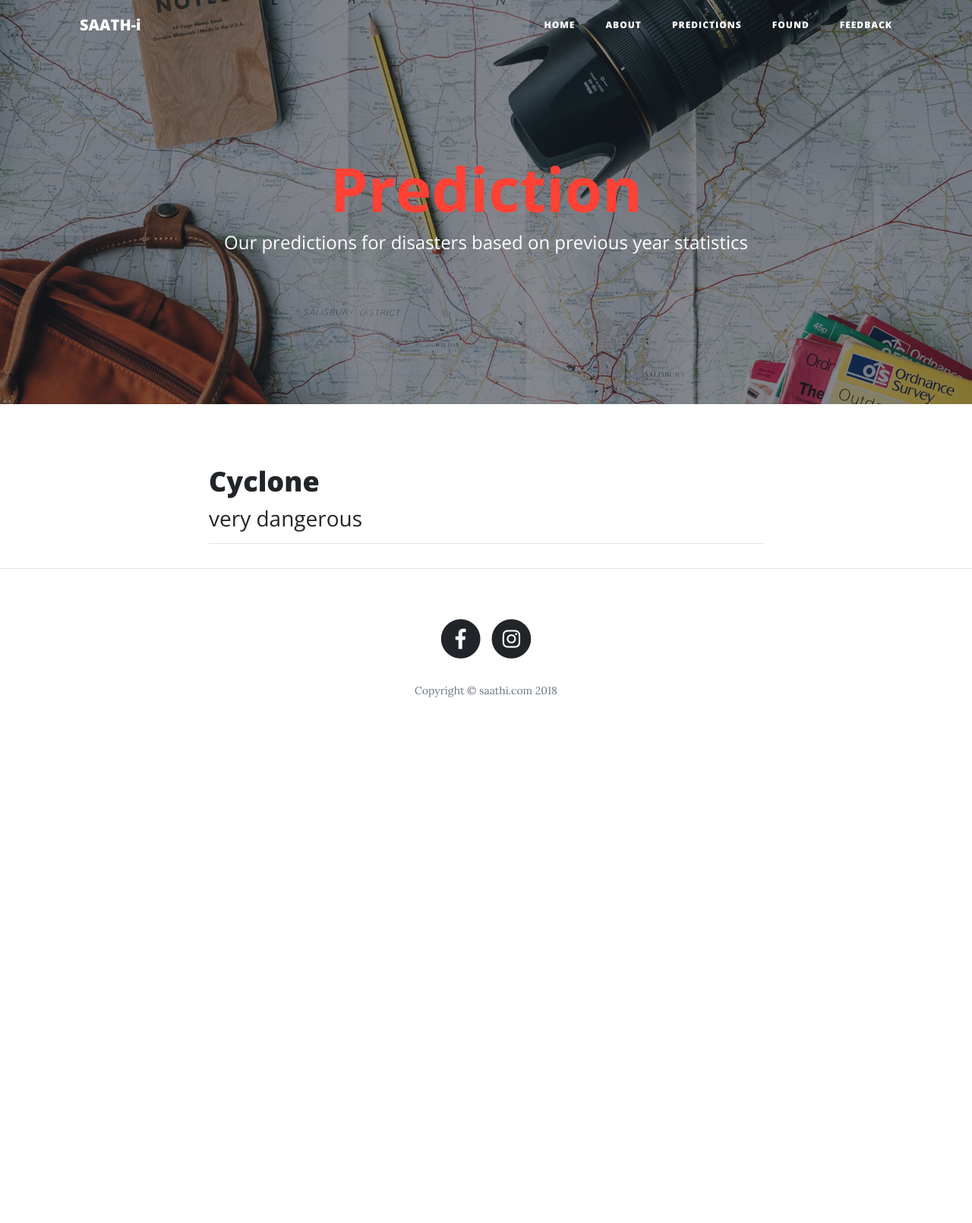
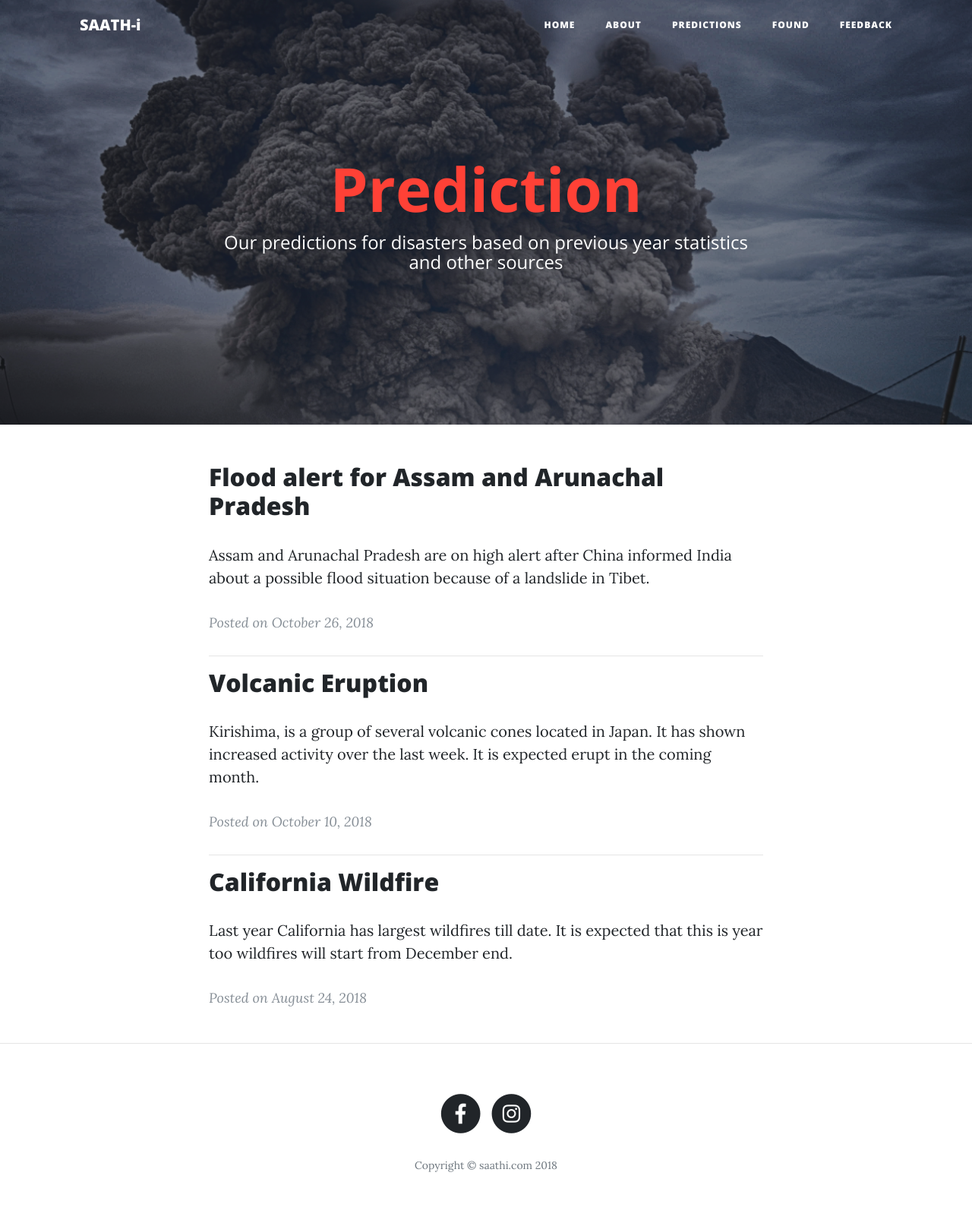
Before and after one commit to y-pankaj/SAATH-i, a Django app: page /predictions/ in a window 1280 px wide. Shown: the whole page at 76% size. Before the commit the page ends 918 px from the top, so only its background shows below. Run offline with Django 3.2, Linux system fonts and the light colour scheme; data comes from the database, SQL or seed files in the repository; some libraries are stand-ins or nearby versions.

Commit message:
front end completed

```diff
--- a/saathi/main/urls.py
+++ b/saathi/main/urls.py
@@ -12,6 +12,7 @@ urlpatterns = [
     path('contact/', views.ContactView, name='contact'),
     path('predictions/', views.PredictionsView, name='predictions'),
     path('found/', views.FoundView, name='found'),
+    path('success/', views.Success, name='success')
 ]
 
 urlpatterns += staticfiles_urlpatterns()
--- a/saathi/main/views.py
+++ b/saathi/main/views.py
@@ -5,6 +5,7 @@ from django.conf import settings
 from django.contrib import messages
 from django.core.mail import send_mail
 from django.views.decorators.csrf import csrf_exempt
+from django.http import HttpResponseRedirect
 import requests
 
 @csrf_exempt
@@ -47,9 +48,9 @@ def ContactView(request):
             post = form.save(commit=False)
 
             # ........Sending the email.......
-            subject = 'Your response'
+            subject = 'Your Feedback'
             from_email = settings.EMAIL_HOST_USER
-            message = 'Thank You for giving us your valuable suggestion.'  # TODO update feedback message to user
+            message = 'Thank You for giving us your valuable suggestion/feedback.'  # TODO update feedback message to user
             to_list = [sender]
             send_mail(subject, message, from_email, to_list, fail_silently=False)
 
@@ -59,7 +60,7 @@ def ContactView(request):
             to_list = [settings.EMAIL_HOST_USER]
             send_mail(subject, message, from_email, to_list, fail_silently=False)
 
-            return redirect('main:contact')
+            return redirect('main:success')
     else:
         form = Feedback()
         template_name = 'contact.html'
@@ -76,8 +77,12 @@ def FoundView(request): # TODO Complete the found.html page Write some thing at
         form = Found(request.POST, request.FILES)
         if form.is_valid():
             form.save()
-            return redirect('main:home')
+            return HttpResponseRedirect('/')
     else:
         form = Found()
         template_name = 'found.html'
     return render(request, template_name, {'form':form})
+
+def Success(request):
+    template_name = 'success.html'
+    return render(request, template_name)
--- a/saathi/templates/about.html
+++ b/saathi/templates/about.html
@@ -31,9 +31,9 @@ h1 {
     <div class="container">
       <div class="row">
         <div class="col-lg-8 col-md-10 mx-auto">
-          <p>We are a group who aim towards better management of natural disaster through our website.We aim to properly collect and manage resources so as to increase efficiency of rescue operation.Bacically our idea aim to bring together people from various parts of world so as minimize the damage caused by disaster.</p>
-          <p>We have a special HELP! button to provide quick help to the person in danger.This can reduce the time delay in rescue and would be helpful to reduce losses.For better communication and interaction of people willing to help ,we will create chatroom corrsponding to every calamity which has occured.</p>
-          <p>Many a times during the time of calamity flamily members get separated,the problem is even bigger if they are children.So through our website we have provision for a missing people section where people can put photos of the missing person so that the family members can meet again.</p>
+          <p>We are a group who aim towards better management of natural disaster through our website. Our aim is to bring together people from various parts of world to speed up the recovery process after the natural disaster.</p>
+          <p>We have a special HELP! button, if pressed our website sends emails/distress signals to various agencies and NGOs. This can reduce the time delay in rescue and would be helpful to reduce loss of life. For better communication between people who are willing to help, we have created chatroom corrsponding to every calamity which has occured.</p>
+          <p>Sometimes the family members of the missing person are left clueless about the missing person's whereabouts. The Found section of our website displays the people rescued during the rescue operation. Through this the family of the missing person can stay updated. This will also help the Army as it automates much of the task</p>
         </div>
       </div>
     </div>
--- a/saathi/templates/index.html
+++ b/saathi/templates/index.html
@@ -74,6 +74,7 @@ h1 {
 <div align="center">
     <h1>CHAT ROOMS</h1>
     <h3>This section provides chat room links to recent disasters. Join the room for extending help to the victims.</h3>
+    <h3>Here you can pool your resources/plan a trip to the affected areas to help the victims of the natural disaster.</h3>
 </div>
     <!-- Main Content -->
     <div class="container">
@@ -134,7 +135,7 @@ h1 {
                 Link to Chat Room
               </h3>
           </div>
-          <hr>
+
 
 
           <!-- Pager -->
--- a/saathi/templates/predictions.html
+++ b/saathi/templates/predictions.html
@@ -14,41 +14,64 @@ h1 {
 
     <!-- Page Header -->
 
-       <header class="masthead" style="background-image: url('../static/img/about-bg.jpg')">
+       <header class="masthead" style="background-image: url('../static/img/volcano.jpg')">
       <div class="overlay"></div>
       <div class="container">
         <div class="row">
           <div class="col-lg-8 col-md-10 mx-auto">
             <div class="page-heading">
               <h1>Prediction</h1>
-              <span class="subheading">Our predictions for disasters based on previous year statistics</span>
+              <span class="subheading">Our predictions for disasters based on previous year statistics and other sources</span>
             </div>
           </div>
         </div>
       </div>
     </header>
     <!-- Main Content -->
-    <div class="container">
+
+<div class="container">
       <div class="row">
         <div class="col-lg-8 col-md-10 mx-auto">
-
-        {% if prediction %}
-            {% for predictions in prediction %}
-                <div class="post-preview">
-            <a href="{{ predictions.link }}">
+          <div class="post-preview">
               <h2 class="post-title">
-                {{ predictions.title }}
+                Flood alert for Assam and Arunachal Pradesh
               </h2>
-              <h3 class="post-subtitle">
-                {{ predictions.body }}
-              </h3>
-            </a>
+              <p class="post-subtitle">
+              Assam and Arunachal Pradesh are on high alert after China informed India about a possible flood situation because of a landslide in Tibet.
+              </p>
+            <p class="post-meta">Posted
+              on October 26, 2018</p>
           </div>
           <hr>
-            {% endfor %}
-        {% endif %}
+
+          <div class="post-preview">
+
+              <h2 class="post-title">
+                Volcanic Eruption
+              </h2>
+              <p class="post-subtitle">
+                Kirishima, is a group of several volcanic cones located in Japan. It has shown increased activity over the last week. It is expected erupt in the coming month.
+              </p>
+
+            <p class="post-meta">Posted
+              on October 10, 2018</p>
+          </div>
+          <hr>
+          <div class="post-preview">
+
+              <h2 class="post-title">
+                California Wildfire
+              </h2>
+              <p class="post-subtitle">
+                Last year California has largest wildfires till date. It is expected that this is year too wildfires will start from December end.
+              </p>
+
+            <p class="post-meta">Posted
+              on August 24, 2018</p>
+          </div>
 
           <!-- Pager -->
+          </div>
         </div>
       </div>
     </div>
```
Also changed, not shown: saathi/templates/found.html (+5 -2 lines), saathi/templates/success.html (added, +11 -0 lines), saathi/static/img/volcano.jpg (added).
